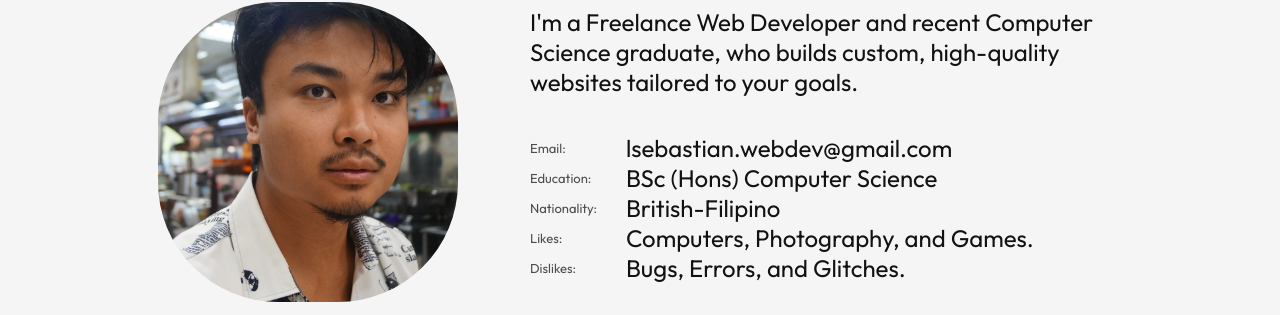
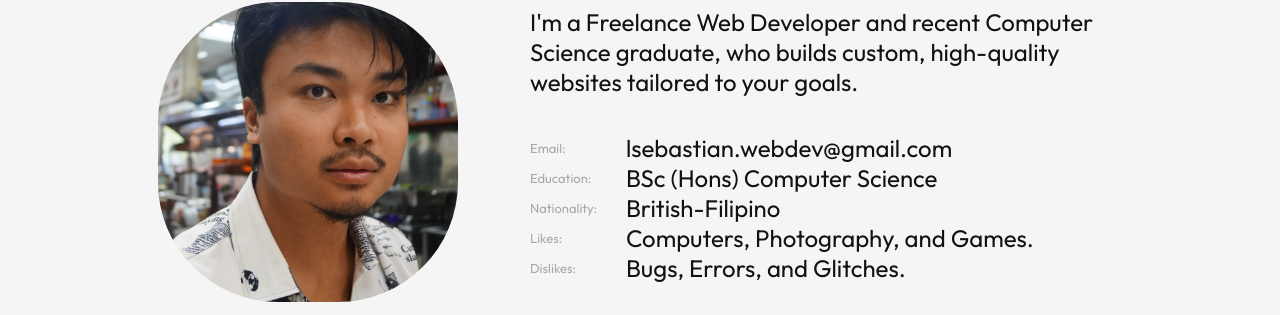
Before and after one commit to LanceSebastian/Portfolio, a plain HTML site: page index.html in a window 1280 px wide. Shown: the part 1194-1509 px from the top of the page. Drawn offline with Linux system fonts and the light colour scheme.

Commit message:
update muted colors

```diff
--- a/src/styles/global.css
+++ b/src/styles/global.css
@@ -8,7 +8,7 @@
     --primary: oklch(0.4 0.11 45);
     --secondary: oklch(0.4 0.11 225);
     --text: oklch(0.18 0 0);
-    --text-muted: oklch(0.4202 0 89.9);
+    --text-muted: oklch(0.73 0 89.9);
 }
 
 .dark {
@@ -21,5 +21,5 @@
     --primary: oklch(0.76 0.11 45);
     --secondary: oklch(0.76 0.11 225);
     --text: oklch(0.97 0 0);
-    --text-muted: oklch(0.73 0 158);
+    --text-muted: oklch(0.53 0 158);
 }
```
